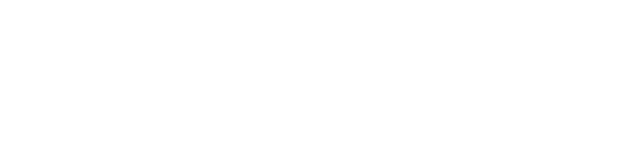
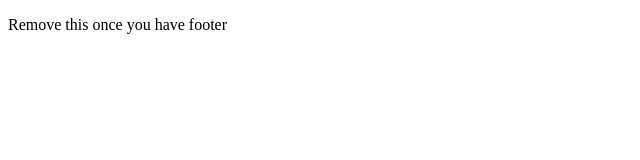
Before and after one commit to AlphaNtihinduka/Browse-movie-app, a website: page src/index.html in a window 1280 px wide. Shown: the whole page, without its empty margins (0-640 px from the left). Drawn offline with nearby package versions, Linux system fonts and the light colour scheme.

Commit message:
Fix lighthouse error

```diff
--- a/src/index.html
+++ b/src/index.html
@@ -19,6 +19,7 @@
     </section>
     <!-- TODO: END-LIST  -->
     <!-- TODO: FOOTER  -->
+    <p>Remove this once you have footer</p>
 </body>
 
 </html>
```
